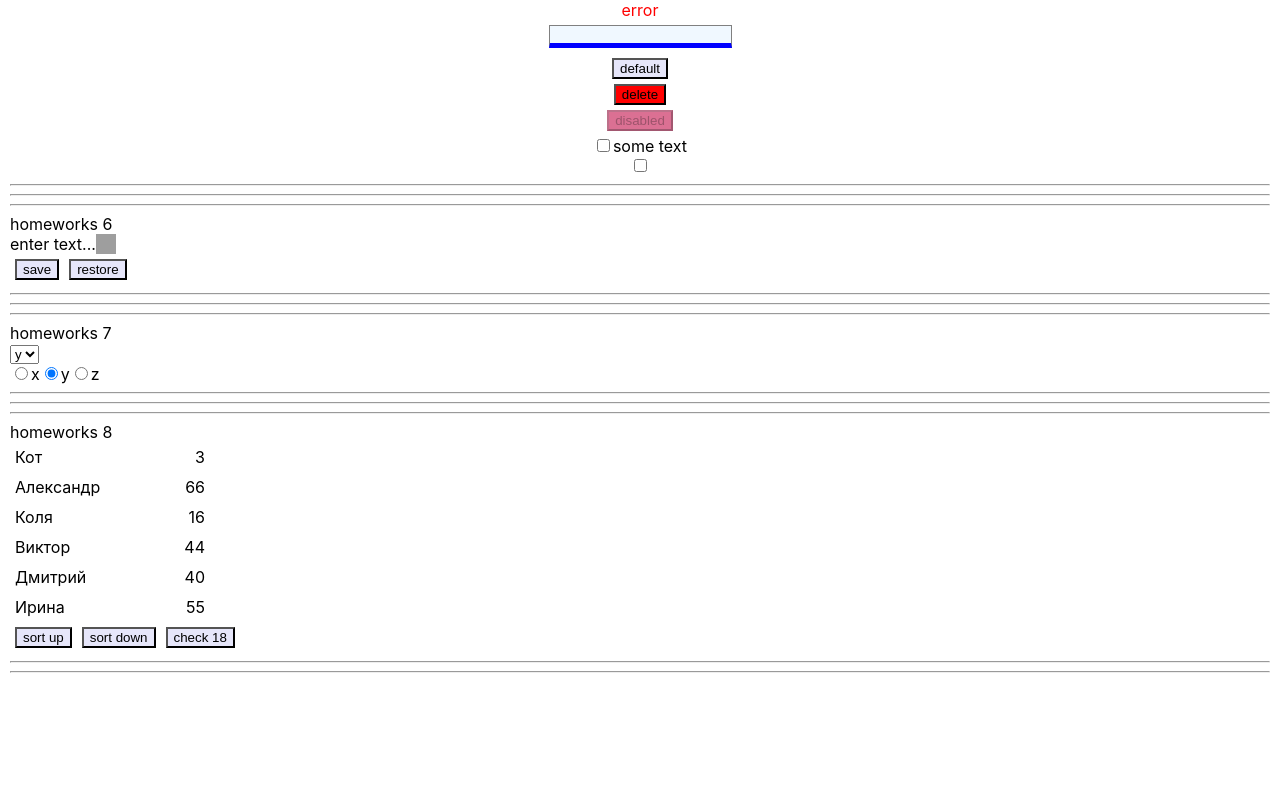
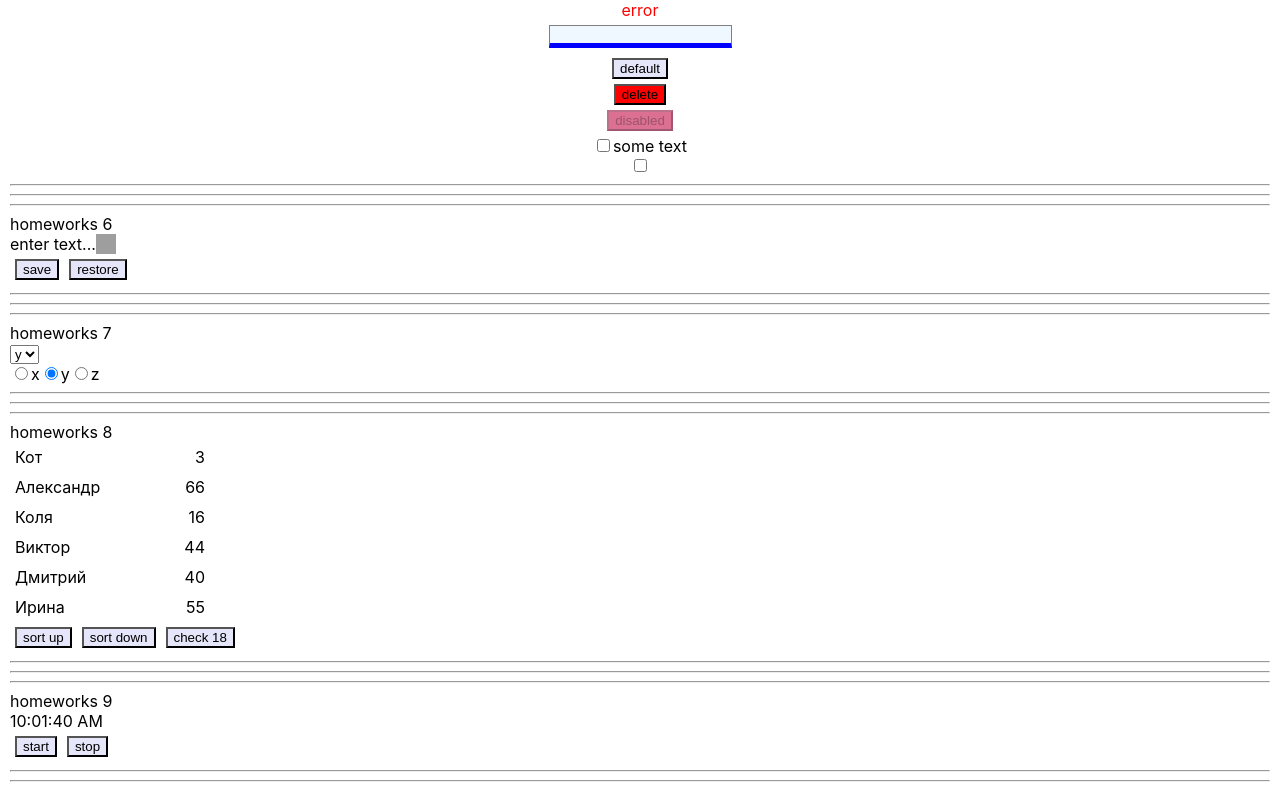
Before and after one commit to karinaOl/ignat_homeworks, a React (Create React App) app: page /#/pre-junior in a window 1280 px wide. Shown: the part 627-1427 px from the top of the page. Before the commit the page ends 1318 px from the top, so only its background shows below. Built offline with nearby package versions, Linux system fonts and the light colour scheme; grey boxes are pictures that could not be loaded.

Commit message:
homework 9

```diff
--- a/src/p1-main/m1-ui/u1-app/App.tsx
+++ b/src/p1-main/m1-ui/u1-app/App.tsx
@@ -4,6 +4,7 @@
 import HW6 from "../../../p2-homeworks/h6/HW6";
 import HW7 from "../../../p2-homeworks/h7/HW7";
 import HW8 from "../../../p2-homeworks/h8/HW8";
+import HW9 from "../../../p2-homeworks/h9/HW9";
 
 function App() {
     return (
@@ -13,6 +14,7 @@
             <HW6/>
             <HW7/>
             <HW8/>
+            <HW9/>
         </div>
     )
 }
--- /dev/null
+++ b/src/p2-homeworks/h9/Clock.tsx
@@ -0,0 +1,52 @@
+import React, {useState} from 'react'
+import SuperButton from '../h4/common/c2-SuperButton/SuperButton'
+
+function Clock() {
+    const [timerId, setTimerId] = useState<number>(0)
+    const [date, setDate] = useState<Date>(new Date())
+    const [show, setShow] = useState<boolean>(false)
+
+    const stop = () => {
+        clearInterval(timerId)// stop
+    }
+    const start = () => {
+        stop()
+        const id: number = window.setInterval(() => {
+            setDate(new Date())// setDate
+        }, 1000)
+        setTimerId(id)
+    }
+
+    const onMouseEnter = () => {
+        setShow(true)
+    }
+    const onMouseLeave = () => {
+        setShow(false)
+    }
+
+    const stringTime = date.toLocaleTimeString() // fix with date
+    const stringDate = date.toLocaleDateString() // fix with date
+
+    return (
+        <div>
+            <div
+                onMouseEnter={onMouseEnter}
+                onMouseLeave={onMouseLeave}
+            >
+                {stringTime}
+            </div>
+
+            {show && (
+                <div>
+                    {stringDate}
+                </div>
+            )}
+
+            <SuperButton onClick={start}>start</SuperButton>
+            <SuperButton onClick={stop}>stop</SuperButton>
+
+        </div>
+    )
+}
+
+export default Clock
--- /dev/null
+++ b/src/p2-homeworks/h9/HW9.tsx
@@ -0,0 +1,21 @@
+import React from 'react'
+import Clock from './Clock'
+
+function HW9() {
+    return (
+        <div>
+            <hr/>
+            homeworks 9
+
+            {/*should work (должно работать)*/}
+            <Clock/>
+
+            <hr/>
+            {/*для личного творчества, могу проверить*/}
+            {/*<AlternativeClock/>*/}
+            <hr/>
+        </div>
+    )
+}
+
+export default HW9
```
Also changed, not shown: src/p2-homeworks/h9/AlternativeClock.tsx (added, +13 -0 lines).
